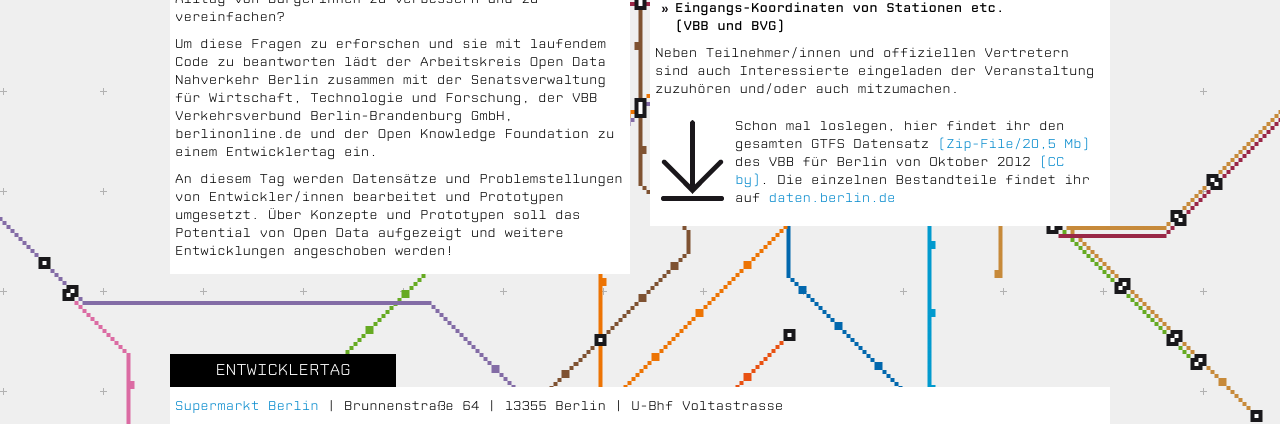
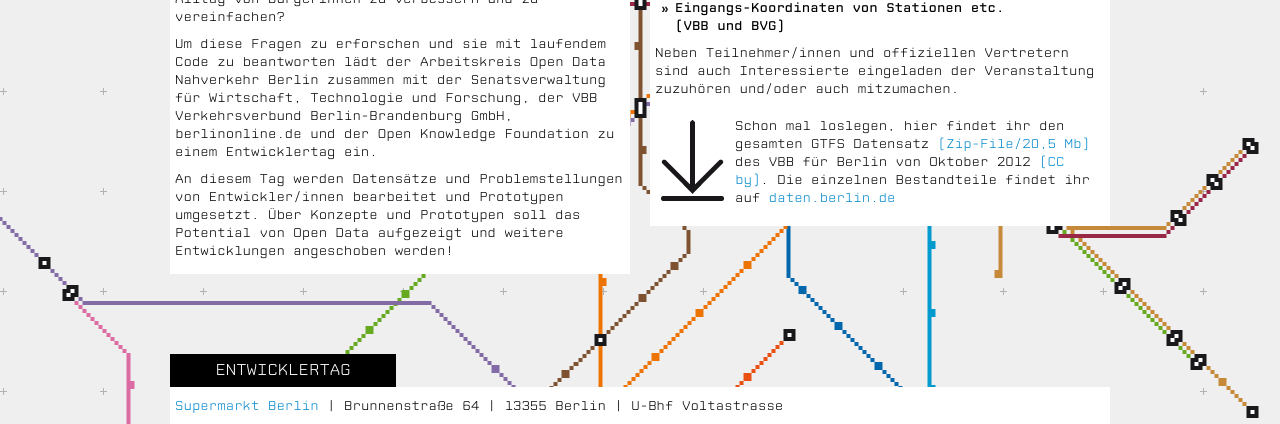
Before and after one commit to okfde/berlin.appsandthecity, a Jekyll site: the page built from index.html, in a window 1280 px wide. Shown: the part 312-736 px from the top of the page. Built offline with Jekyll 4.4.1, drawn with Linux system fonts in a browser that asks for light colours; nearby versions of some CDN libraries; Markdown is read by kramdown in place of the engine named in the settings; grey boxes are pictures that could not be loaded.

Commit message:
Updated css/style.css

```diff
--- a/css/style.css
+++ b/css/style.css
@@ -65,7 +65,7 @@
 
 
 body {
-  background: transparent url(../img/background2.png) center top no-repeat;
+  background: transparent url(../img/background3.png) center top no-repeat;
   font-family: 'CPMono_v07Light', sans-serif;
   color: #000;z-index: -999;
 }
```
